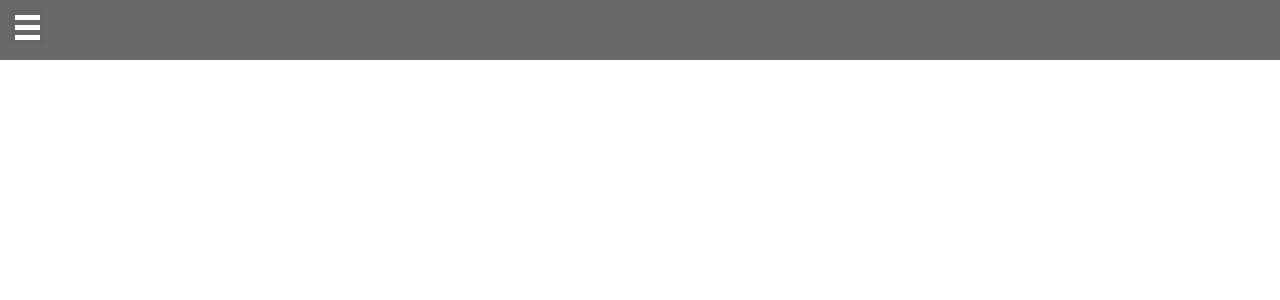
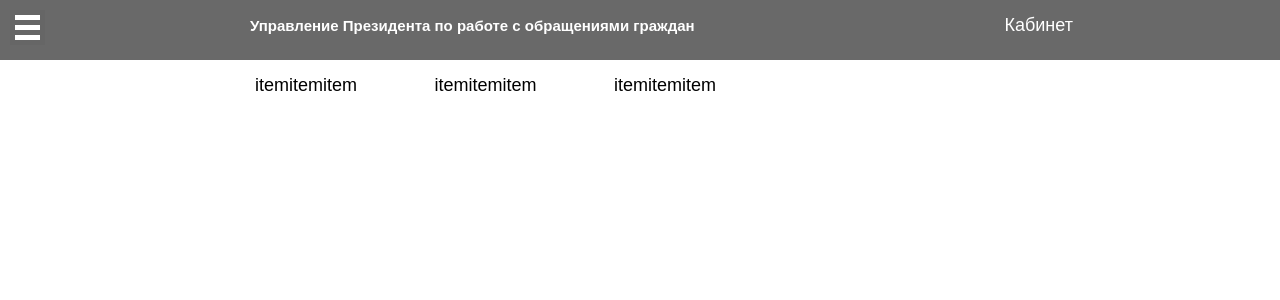
Before and after one commit to GlebShekovtsov/complaintSite, a PHP site: page / in a window 1280 px wide. Shown: the top 300 px of the page. Run offline with PHP 8.4, Linux system fonts and the light colour scheme.

Commit message:
Add files via upload

```diff
--- a/css/style.css
+++ b/css/style.css
@@ -21,14 +21,17 @@ body {
 
 .topline__menu {
     background-color: #696969;
+    min-width: 750px;
     width: 100%;
-    height: 60px;
+    min-height: 60px;
 }
 
 .top__nav {
     background-color: #FFFFFF;
+    min-width: 750px;
     width: 100%;
-    height: 40px;
+    min-height: 50px;
+    height: 100%;
 }
 
 .topline__asidemenu {
@@ -40,8 +43,64 @@ body {
     /* padding: 20px; */
 }
 
+.topline__in {
+    min-width: 250px;
+    max-width: 600px;
+    min-height: 60px;
+    padding: 20px 0px 0px 120px;
+    margin-right: 0px;
+}
+
+.header__info {
+    font-size: 15px;
+    font-weight: bold;
+    margin-top: 0px;
+    color: white;
+}
+
+.header {
+    display: inline-block;
+    width: 750px;
+    height: 100%;
+    padding-top: 15px;
+    padding-left: 250px;
+}
+.header:last-child {
+    width: 350px;
+}
+.nav__menu {
+    list-style-type: none;
+    padding-left: 250px;
+    padding-top: 10px;
+    margin-top: 0px;
+    margin-bottom: 0px;
+}
+.nav__item {
+    display: inline-block;
+    margin-right: 50px;
+    padding: 5px;
+    width: 125px;
+    height: 25px;
+    font-size: 18px;
+}
   /**************************/
- /**Выдвижное меню контент**/
+ /****-Параметры ссылки-****/
+/**************************/
+
+.profile__link {
+    font-size: 18px;
+    color:white;
+    display: inline-block;
+    margin-bottom: 15px;
+}
+.profile__link:hover {
+    color:rgb(215, 206, 206);
+}
+.profile__link:active {
+    color: rgba(214, 199, 199, 0.601);
+}
+/**************************/
+/**Выдвижное меню контент**/
 /**************************/
 
 .side__content {
@@ -94,8 +153,8 @@ body {
     margin-bottom: 25px;
 }
 
-  /*****************/
- /*Выдвижное меню*/
+/*****************/
+/*Выдвижное меню*/
 /***************/
 .hidden-menu {
     display: block;
--- a/index.php
+++ b/index.php
@@ -49,12 +49,40 @@
                 </div>
             </div>
 
-            <div class="topline__in">
+            <div class="header">
+                <p class="header__info">
+                    Управление Президента по работе с обращениями граждан
+                </p>
+            </div>
+            <div class="header">
+                <a class="profile__link" href="#">Кабинет</a>
+            </div>
 
-            </div>
+
         </div>
         <div class="top__nav">
-
+            <ul class="nav__menu">
+                <li class="nav__item">
+                    <a href="#">
+                        <span>
+                            itemitemitem
+                        </span>
+                    </a>
+                </li>
+                <li  class="nav__item">
+                    <a href="">
+                        <span>
+                            itemitemitem
+                        </span>
+                    </a>
+                </li>
+                <li  class="nav__item"><a href="">
+                        <span>
+                            itemitemitem
+                        </span>
+                    </a>
+                </li>
+            </ul>
         </div>
         <div class="main__content">
 
```
